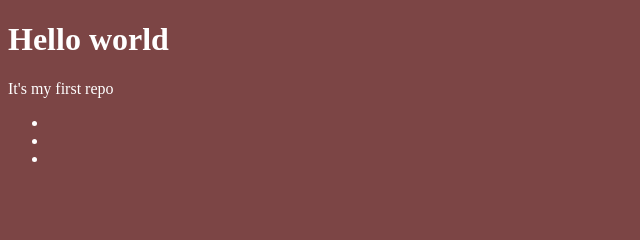
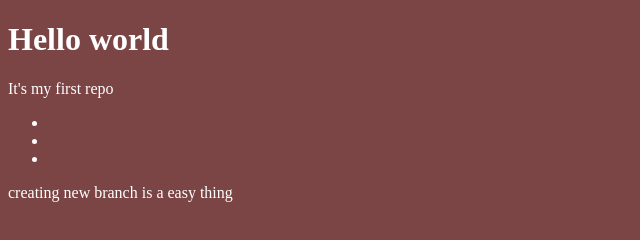
Before and after one commit to M4rcinC/test1, a plain HTML site: page index.html in a window 1280 px wide. Shown: the whole page, without its empty margins (0-640 px from the left). Drawn offline with Linux system fonts and the light colour scheme.

Commit message:
created new branch

```diff
--- a/index.html
+++ b/index.html
@@ -15,5 +15,6 @@
         <li></li>
         <li></li>
     </ul>
+    <p>creating new branch is a easy thing</p>
 </body>
 </html>
```
